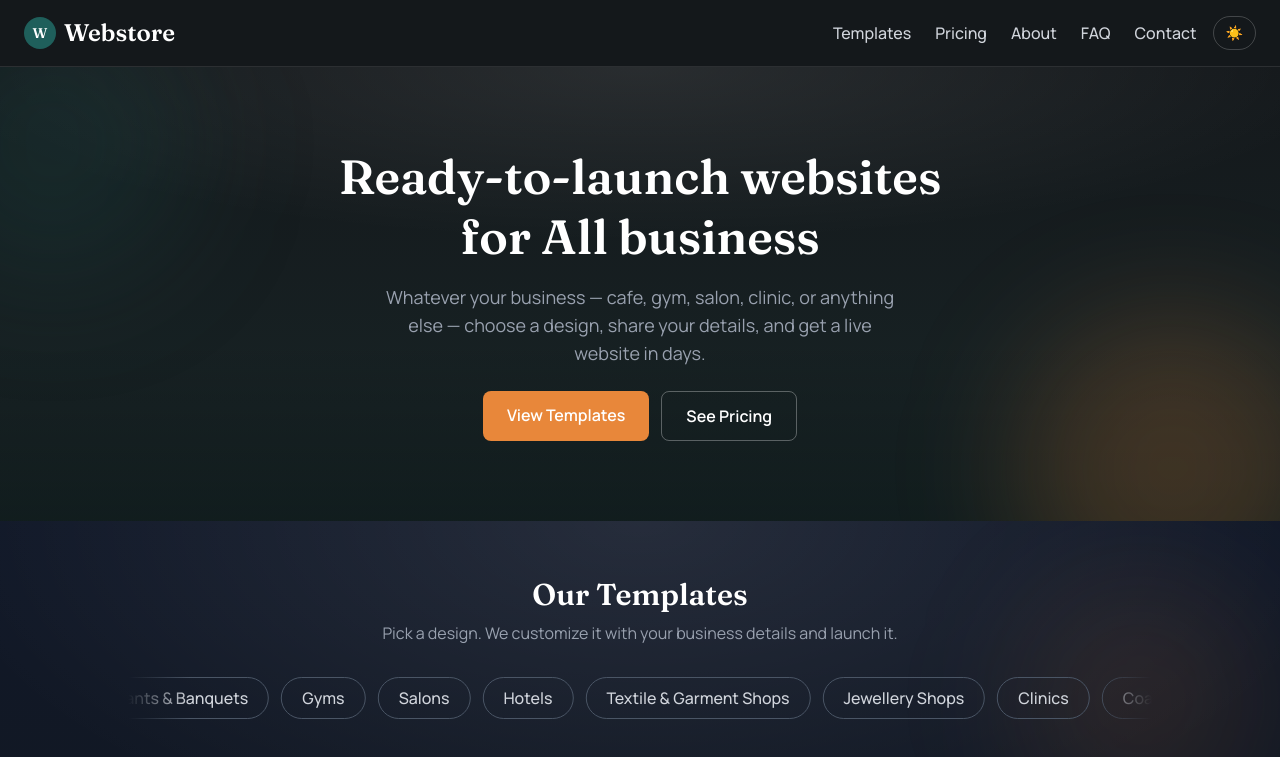
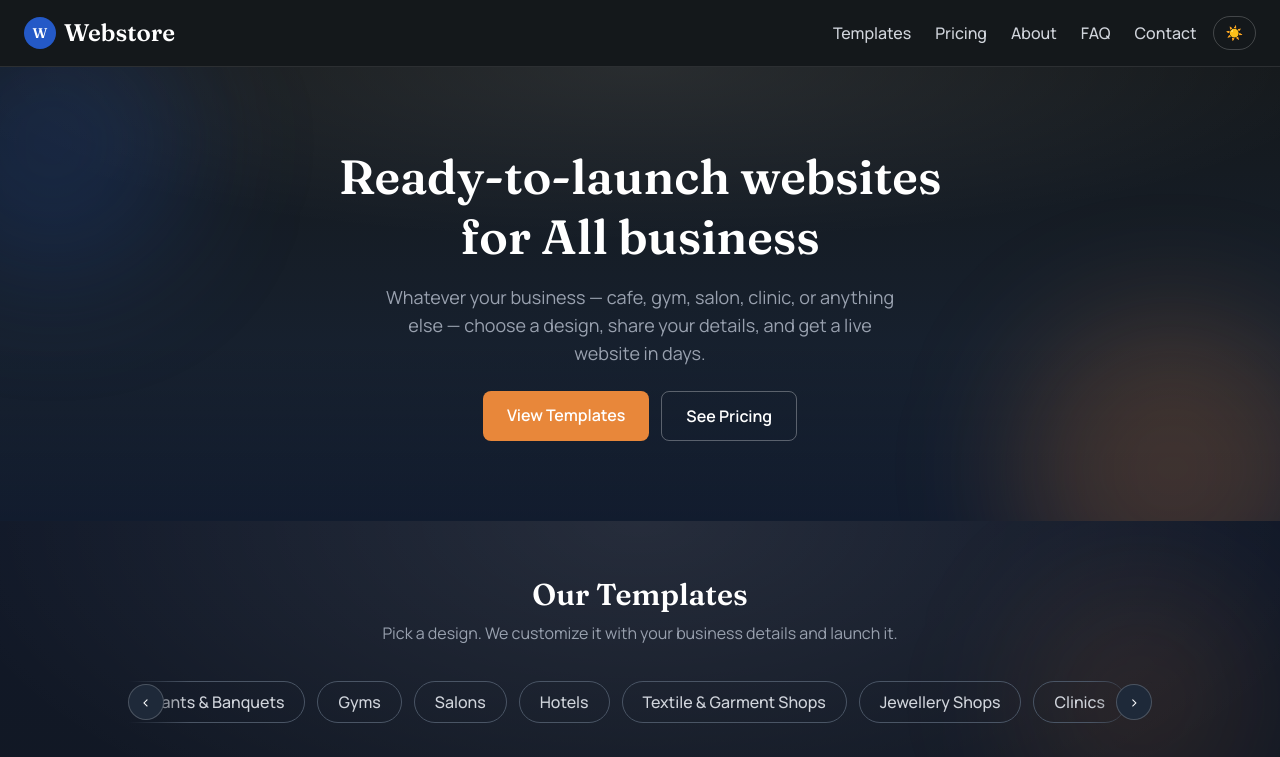
Before and after one commit to adee-kaushik/webiify, a React (Vite) app in the folder webiify/: page / in a window 1280 px wide. Shown: the top 757 px of the page. Built offline with nearby package versions, Linux system fonts and the light colour scheme.

Commit message:
theme updated

```diff
--- /dev/null
+++ b/webiify/src/Components/Autoscroller.jsx
@@ -0,0 +1,136 @@
+import { useEffect, useRef, useState } from 'react';
+
+const fadeMask = {
+  maskImage: "linear-gradient(to right, transparent, black 6%, black 94%, transparent)",
+  WebkitMaskImage: "linear-gradient(to right, transparent, black 6%, black 94%, transparent)",
+};
+
+const arrowClass =
+  "hidden md:flex absolute top-1/2 -translate-y-1/2 z-10 w-9 h-9 items-center justify-center rounded-full border border-brand-teal/20 dark:border-white/20 bg-brand-bg dark:bg-gray-800 text-brand-text dark:text-white hover:border-brand-teal";
+
+// A row that slides on its own AND can be scrolled by hand.
+// Auto-slide pauses when you touch, scroll, or hover it, and starts again a moment later.
+function AutoScroller({
+  items,
+  getKey,
+  renderItem,
+  speed = 40, // pixels per second
+  itemClassName = "",
+  className = "",
+  scrollerClassName = "",
+}) {
+  const ref = useRef(null);
+  const pos = useRef(0);
+  const paused = useRef(false);
+  const hovering = useRef(false);
+  const timer = useRef(null);
+
+  const [reduced] = useState(
+    () => typeof window !== "undefined" && window.matchMedia("(prefers-reduced-motion: reduce)").matches
+  );
+
+  // the list is shown twice so the loop has no gap. With reduced motion we show it once.
+  const copies = reduced ? [0] : [0, 1];
+
+  useEffect(() => {
+    const el = ref.current;
+    if (!el || reduced) return;
+    let frame;
+    let last = performance.now();
+
+    function tick(now) {
+      const dt = Math.min((now - last) / 1000, 0.1);
+      last = now;
+      if (!paused.current) {
+        pos.current += speed * dt;
+        const half = el.scrollWidth / 2;
+        if (half > 0 && pos.current >= half) pos.current -= half;
+        el.scrollLeft = pos.current;
+      }
+      frame = requestAnimationFrame(tick);
+    }
+
+    frame = requestAnimationFrame(tick);
+    return () => {
+      cancelAnimationFrame(frame);
+      clearTimeout(timer.current);
+    };
+  }, [speed, reduced, items.length]);
+
+  function pause() {
+    paused.current = true;
+    clearTimeout(timer.current);
+  }
+
+  function resumeLater(delay = 1500) {
+    clearTimeout(timer.current);
+    timer.current = setTimeout(() => {
+      if (hovering.current) return;
+      if (ref.current) pos.current = ref.current.scrollLeft;
+      paused.current = false;
+    }, delay);
+  }
+
+  function handleScroll() {
+    const el = ref.current;
+    if (!el || !paused.current) return;
+    const half = el.scrollWidth / 2;
+    if (!reduced && half > 0 && el.scrollLeft >= half) el.scrollLeft -= half;
+    pos.current = el.scrollLeft;
+    resumeLater(1500);
+  }
+
+  function nudge(direction) {
+    const el = ref.current;
+    if (!el) return;
+    pause();
+    el.scrollBy({ left: direction * 260, behavior: "smooth" });
+    resumeLater(2500);
+  }
+
+  return (
+    <div className={`relative ${className}`}>
+      <div
+        ref={ref}
+        onScroll={handleScroll}
+        onWheel={() => {
+          pause();
+          resumeLater(1500);
+        }}
+        onTouchStart={pause}
+        onTouchEnd={() => resumeLater(1500)}
+        onPointerEnter={(e) => {
+          if (e.pointerType === "mouse") {
+            hovering.current = true;
+            pause();
+          }
+        }}
+        onPointerLeave={(e) => {
+          if (e.pointerType === "mouse") {
+            hovering.current = false;
+            resumeLater(300);
+          }
+        }}
+        className={`flex overflow-x-auto scrollbar-hide overscroll-x-contain ${scrollerClassName}`}
+        style={fadeMask}
+      >
+        {copies.map((copy) =>
+          items.map((item, index) => (
+            <div key={`${copy}-${getKey(item, index)}`} className={`shrink-0 ${itemClassName}`}>
+              {renderItem(item)}
+            </div>
+          ))
+        )}
+      </div>
+
+      <button aria-label="Scroll left" onClick={() => nudge(-1)} className={`${arrowClass} left-0`}>
+        ‹
+      </button>
+      <button aria-label="Scroll right" onClick={() => nudge(1)} className={`${arrowClass} right-0`}>
+        ›
+      </button>
+    </div>
+  );
+}
+
+export default AutoScroller;
--- a/webiify/src/Components/Templates.jsx
+++ b/webiify/src/Components/Templates.jsx
@@ -1,13 +1,9 @@
 import { useState } from 'react';
 import Reveal from './Reveal';
+import AutoScroller from './Autoscroller';
 import { categories, templates } from '../data/Templates';
 import { plans } from '../data/Plans';
 import { waLink } from '../data/Site';
-
-const fadeMask = {
-  maskImage: "linear-gradient(to right, transparent, black 6%, black 94%, transparent)",
-  WebkitMaskImage: "linear-gradient(to right, transparent, black 6%, black 94%, transparent)",
-};
 
 function TemplateCard({ template }) {
   const plan = plans.find((p) => p.tier === template.level);
@@ -94,14 +90,15 @@ function Templates() {
           </p>
         </Reveal>
 
-        {/* Categories: slide on their own, pause on hover or press. Tap one to filter. */}
-        <div className="marquee overflow-hidden mb-10" style={fadeMask}>
-          <div className="marquee-track flex w-max animate-marquee">
-            {[...chips, ...chips].map((chip, index) => (
-              <div
-                key={`${chip}-${index}`}
-                className={`pr-3 ${index >= chips.length ? "marquee-dup" : ""}`}
-              >
+        {/* Categories: slide on their own, but you can also swipe or scroll them. Tap one to filter. */}
+        <AutoScroller
+          className="mb-10"
+          scrollerClassName="py-1"
+          items={chips}
+          getKey={(chip) => chip}
+          itemClassName="pr-3"
+          speed={35}
+          renderItem={(chip) => (
             <button
               onClick={() => setSelected(chip)}
               className={`whitespace-nowrap px-5 py-2 rounded-full border font-body font-medium transition ${
@@ -112,29 +109,20 @@ function Templates() {
             >
               {chip}
             </button>
-              </div>
-            ))}
-          </div>
-        </div>
+          )}
+        />
 
         {visible.length > 0 ? (
           <>
             {autoSlide ? (
-              <div className="marquee overflow-hidden py-4" style={fadeMask}>
-                <div
-                  className="marquee-track flex w-max animate-marquee"
-                  style={{ animationDuration: `${visible.length * 8}s` }}
-                >
-                  {[...visible, ...visible].map((template, index) => (
-                    <div
-                      key={`${template.id}-${index}`}
-                      className={`w-72 md:w-80 shrink-0 pr-6 ${index >= visible.length ? "marquee-dup" : ""}`}
-                    >
-                      <TemplateCard template={template} />
-                    </div>
-                  ))}
-                </div>
-              </div>
+              <AutoScroller
+                scrollerClassName="py-4"
+                items={visible}
+                getKey={(template) => template.id}
+                itemClassName="w-72 md:w-80 pr-6"
+                speed={30}
+                renderItem={(template) => <TemplateCard template={template} />}
+              />
             ) : (
               <div className="grid grid-cols-1 sm:grid-cols-2 lg:grid-cols-3 gap-6">
                 {visible.map((template, index) => (
@@ -164,7 +152,7 @@ function Templates() {
         ) : (
           <div className="text-center py-10">
             <p className="font-display text-xl text-brand-text dark:text-white">
-              {selected} More Designs on the way.
+              {selected} templates are coming soon.
             </p>
             <p className="font-body text-brand-muted dark:text-gray-400 mt-2">
               Tell us what you need and we'll build it for you.
--- a/webiify/src/data/Plans.js
+++ b/webiify/src/data/Plans.js
@@ -2,11 +2,11 @@
 export const plans = [
   {
     tier: "Starter",
-    price: "₹1,999",
+    price: "₹2,499",
     recommended: false,
     includes: "",
     features: [
-      " Site with your Own details",
+      "Ready-made template with your details",
       "Home, Menu/Services, About, Contact pages",
       "WhatsApp button + Google Maps",
       "Live on a free subdomain",
--- a/webiify/src/data/Site.js
+++ b/webiify/src/data/Site.js
@@ -1,7 +1,7 @@
 // One place for contact details. Change here, it updates everywhere.
 export const site = {
   name: "Webstore",
-  whatsapp: "91XXXXXXXXXX", // country code + number, no "+" or spaces
+  whatsapp: "919351219914", // country code + number, no "+" or spaces
   instagram: "webstore",
   email: "adityaamishra7002@gmail.com",
 };
--- a/webiify/src/index.css
+++ b/webiify/src/index.css
@@ -12,7 +12,8 @@ html, body {
 @theme {
   --color-brand-bg: #FAF7F2;
   --color-brand-bg-dark: #14181B;
-  --color-brand-teal: #1F5F5B;
+  /* main colour of the site (was green-teal, now blue). Change this one value to change it everywhere */
+  --color-brand-teal: #2459C7;
   --color-brand-accent: #E8873A;
   --color-brand-text: #1B1F22;
   --color-brand-muted: #6B7280;
@@ -64,41 +65,6 @@ body {
   scrollbar-width: none;
 }
 
-@keyframes marquee {
-  from {
-    transform: translateX(0);
-  }
-  to {
-    transform: translateX(-50%);
-  }
-}
-
-.animate-marquee {
-  animation: marquee 35s linear infinite;
-}
-
-/* pause while a finger is pressed, or the mouse is over it (real mouse devices only) */
-.marquee:active .marquee-track {
-  animation-play-state: paused;
-}
-@media (hover: hover) {
-  .marquee:hover .marquee-track {
-    animation-play-state: paused;
-  }
-}
-
-/* people who turned off animations on their device: no motion, items just wrap */
-@media (prefers-reduced-motion: reduce) {
-  .marquee-track {
-    animation: none !important;
-    width: auto;
-    flex-wrap: wrap;
-  }
-  .marquee-dup {
-    display: none;
-  }
-}
-
 /* ---- Dark mode depth: light falls from the top, shade at the bottom ---- */
 .dark section::before {
   content: "";
```
Also changed, not shown: webiify/src/Components/Footer.jsx (+33 -7 lines). Lines whose indentation alone changed are shown as unchanged.
